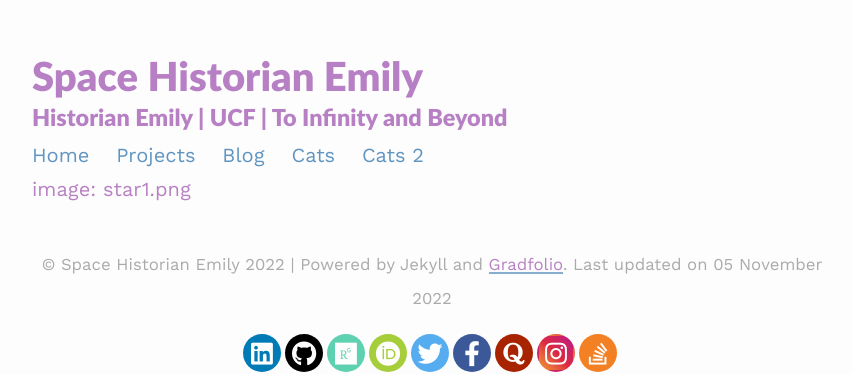
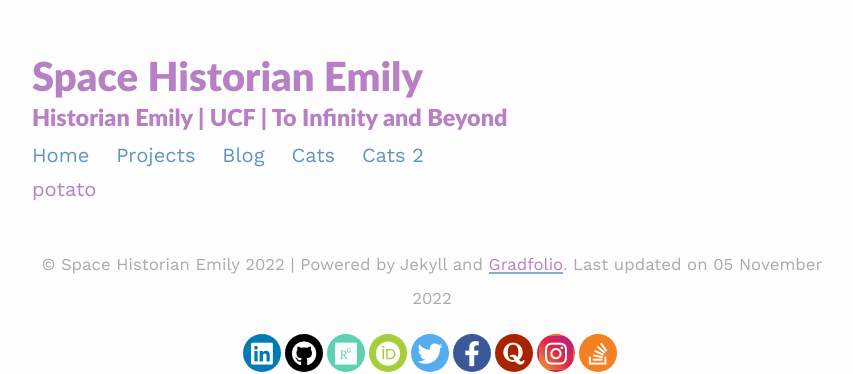
Before and after one commit to emilystrickland2/Historian, a Jekyll site: the page built from Project fix image/Cats 2.0.html, in a window 1280 px wide. Shown: the top 374 px of the page, without its empty margins (208-1061 px from the left). Built offline with Jekyll 4.4.1, drawn with Linux system fonts in a browser that asks for light colours; nearby versions of some CDN libraries.

Commit message:
Update Cats 2.0.html

```diff
--- a/Project fix image/Cats 2.0.html
+++ b/Project fix image/Cats 2.0.html
@@ -2,5 +2,6 @@
 layout: default
 ---
 
+potato
 
-image: star1.png
+<image: star1.png></image:>
```
